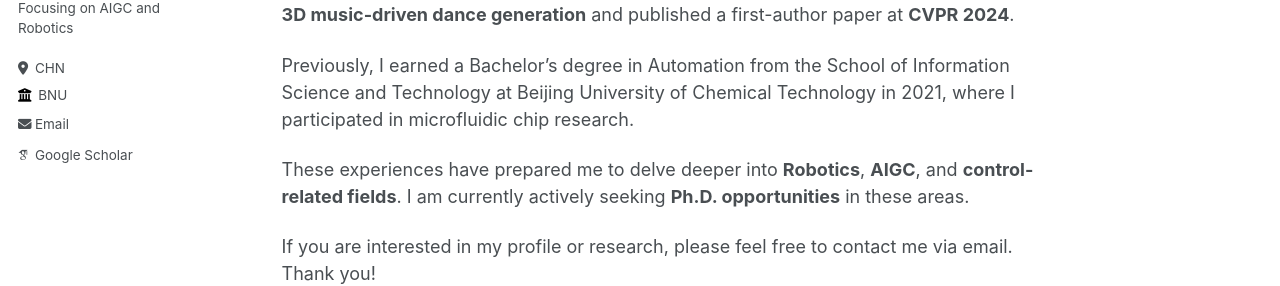
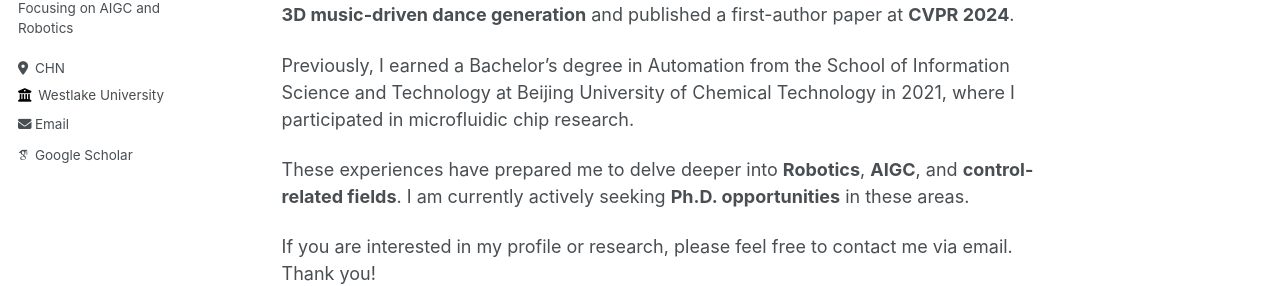
Before and after one commit to Luke-Luo1/lukeluo, a Jekyll site: the page built from _pages/about.md, in a window 1280 px wide. Shown: the part 325-611 px from the top of the page. Built offline with Jekyll 4.4.1, drawn with Linux system fonts in a browser that asks for light colours; some web fonts are replaced.

Commit message:
Update _config.yml

```diff
--- a/_config.yml
+++ b/_config.yml
@@ -26,7 +26,7 @@ author:
   pronouns         : # example: "she/her"
   bio              : "Focusing on AIGC and Robotics"
   location         : "CHN"
-  employer         : "BNU"
+  employer         : "Westlake University"
   #uri              : # URL
   email            : "luozy2021@mail.bnu.edu.cn"
 
```
